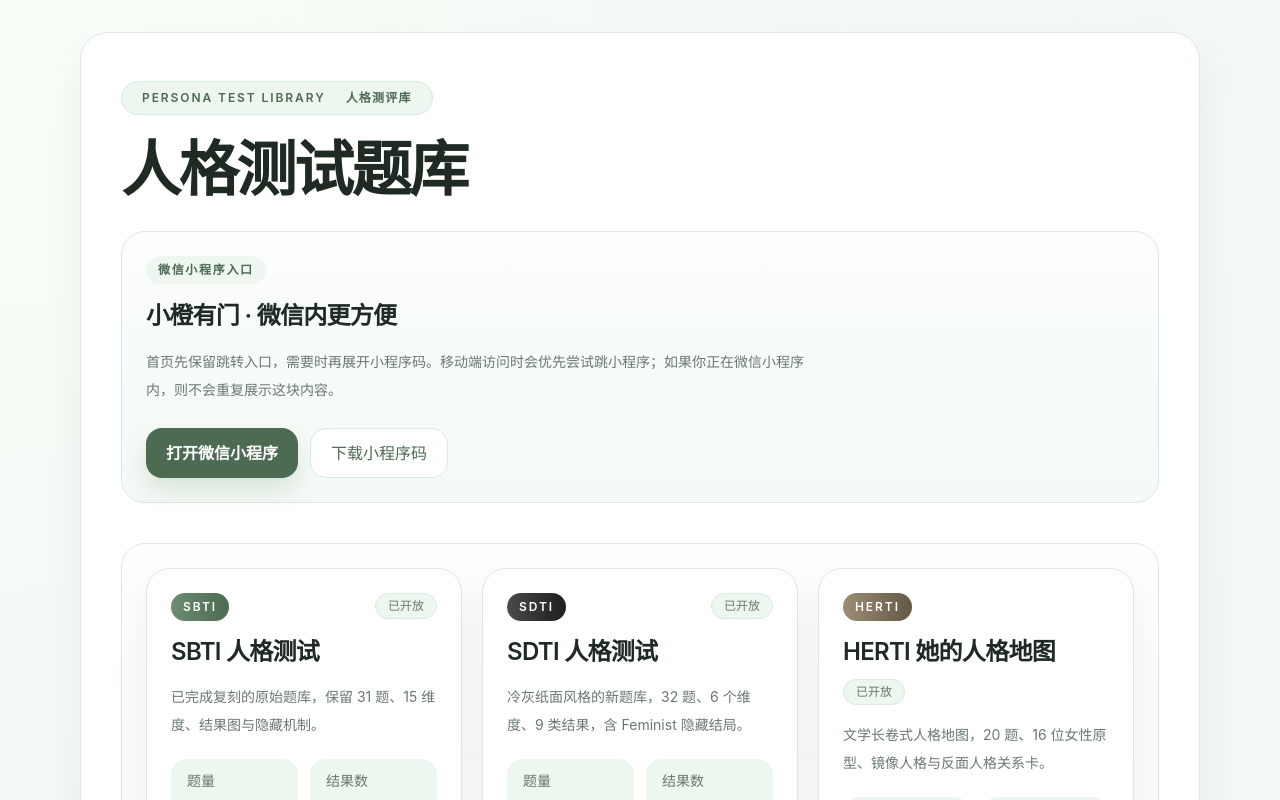
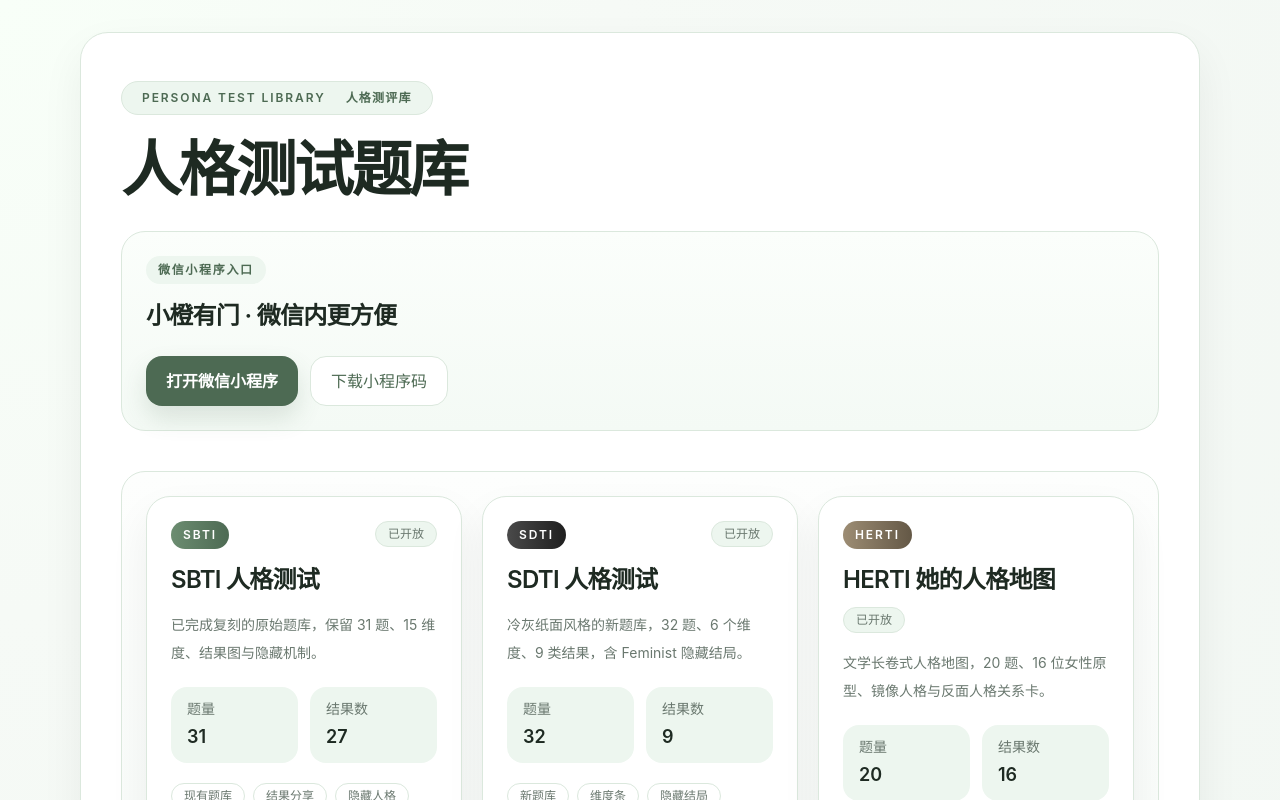
Before and after one commit to SwimmingLiu/SBTI, a Next.js app: page / in a window 1280 px wide. Shown: the top 800 px of the page. Built offline with nearby package versions, Linux system fonts and the light colour scheme; no server answers.

Commit message:
chore: align home copy and layout docs

```diff
--- a/src/components/home/test-home.tsx
+++ b/src/components/home/test-home.tsx
@@ -132,9 +132,6 @@
               <h2 className="mt-4 text-2xl font-semibold tracking-[-0.03em] text-[var(--foreground)]">
                 小橙有门 · 微信内更方便
               </h2>
-              <p className="mt-4 max-w-2xl text-sm leading-7 text-[var(--muted)]">
-                首页先保留跳转入口，需要时再展开小程序码。移动端访问时会优先尝试跳小程序；如果你正在微信小程序内，则不会重复展示这块内容。
-              </p>
               <div className="mt-6 flex flex-wrap gap-3">
                 <a
                   className="inline-flex items-center justify-center rounded-2xl bg-[var(--accent-strong)] px-5 py-3 font-semibold text-white shadow-[0_12px_24px_rgba(77,106,83,0.16)] transition hover:-translate-y-0.5"
```
Also changed, not shown: 4 other files (tests, documents, lock files or other folders).
